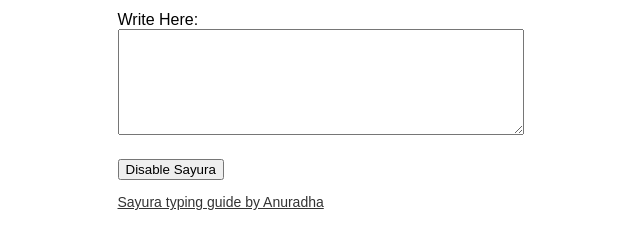
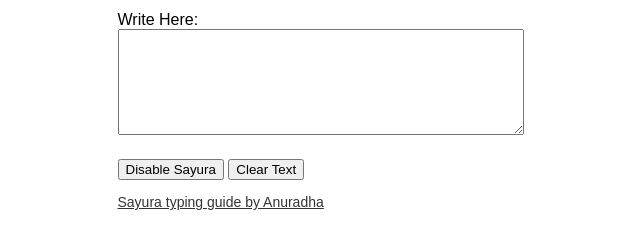
Before and after one commit to chanux/sayura.js, a website: page app/index.html in a window 1280 px wide. Shown: the part 69-318 px from the top of the page, without its empty margins (310-950 px from the left). Drawn offline with Linux system fonts and the light colour scheme; files that its build step writes are made by us from their sources.

Commit message:
Adds button to clear text

```diff
--- a/app/index.html
+++ b/app/index.html
@@ -83,6 +83,7 @@
         </label>
     </main>
     <button id="sayuraToggle" onclick="sayura.toggle();toggleButtonText(this);">Disable Sayura</button>
+    <button id="clearText" onclick="sayura.clear(document.getElementById('ta'));">Clear Text</button>
     <p class="bodyText"><a href="https://docs.google.com/viewer?url=http://www.sayura.net/im/sayura.pdf" target="_blank" rel="noopener" >Sayura typing guide by Anuradha</a></p>
     </div>
     <script type="text/javascript">
```
